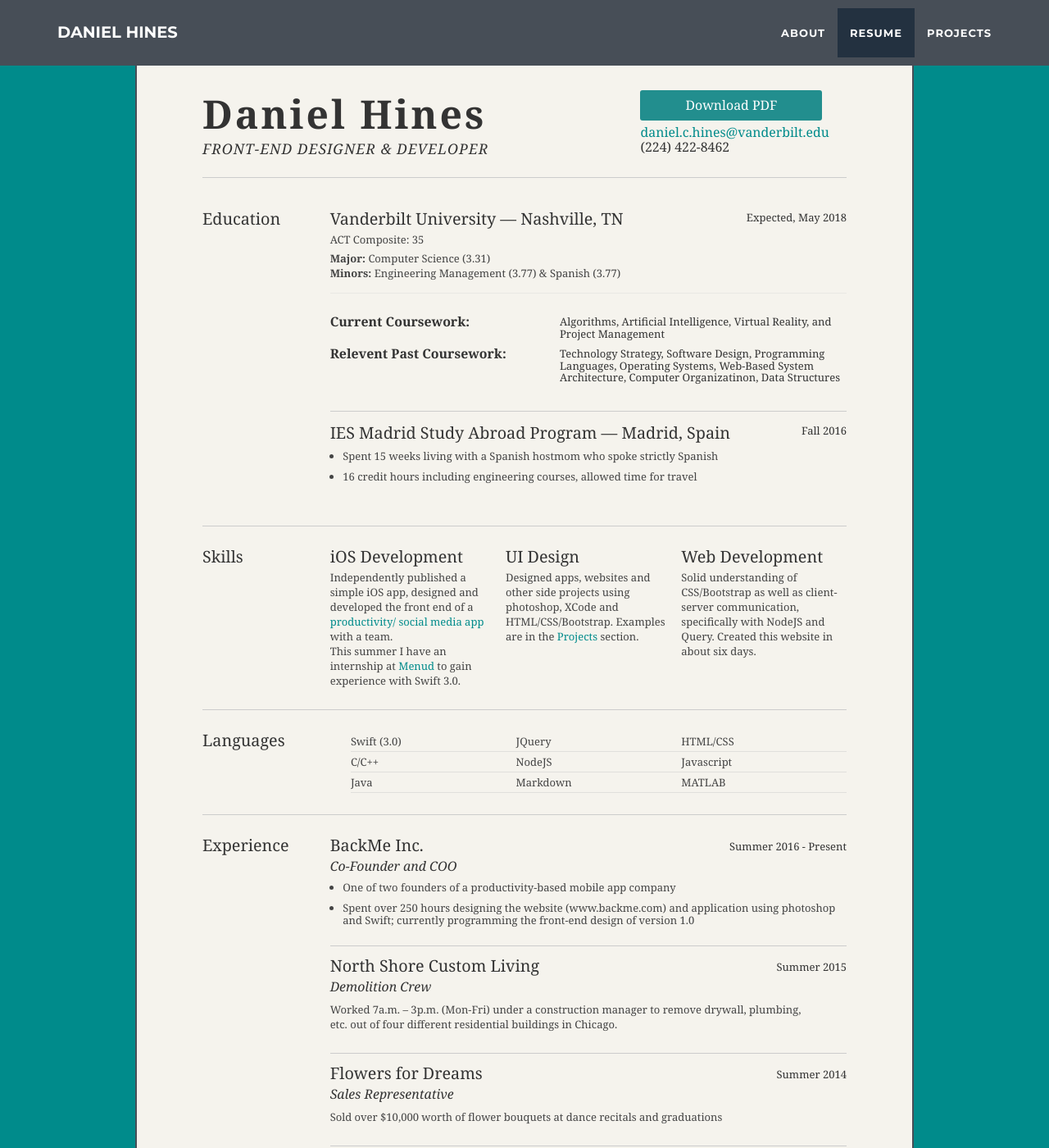
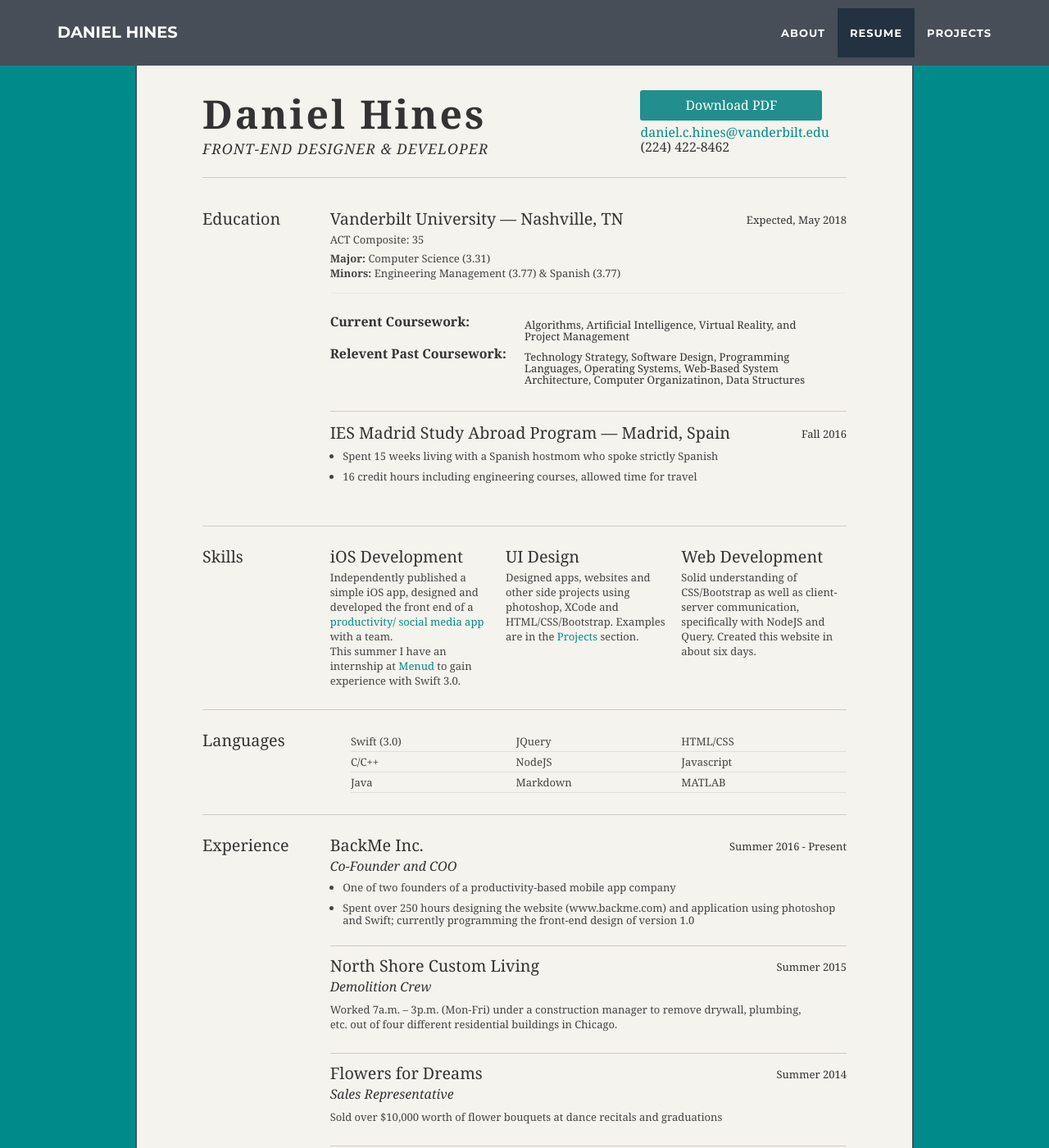
Before and after one commit to danielchines/danielchines.github.io, a Jekyll site: the page built from index.html, in a window 1280 px wide and 1400 px high, scrolled down 1646 px. Shown: the whole window at 82% size. Built offline with Jekyll 4.4.1, drawn with Linux system fonts in a browser that asks for light colours.

Commit message:
Update resume.css

```diff
--- a/_includes/css/resume.css
+++ b/_includes/css/resume.css
@@ -47,14 +47,14 @@ a#pdf:hover { background: #222; }
 #inner .yui-gf div.first{width:15%;}
 
 /* //-- Education -- */
-#bd .education h4 { position: absolute; top: 0.1em; right: 0 }
+#bd .education h4 { position: absolute; top: 0.35em; right: 0 }
 #bd .education { position: relative; margin-bottom: 1em; padding-bottom: 1em; border-bottom: 1px solid #ccc; }
 #bd li.education { margin: 0 0 10px 1.2em; line-height: 15px; padding: 0; list-style-type: disc; border-bottom: none; }
 #bd .education.last { border-bottom: none; margin-bottom: 2em; padding-bottom: 0px; }
 .education ul { margin-top: 0.75em; }
 .coursework { position: relative; margin-bottom: 1em; padding-bottom: 1em; margin-top: 2em; }
 .education .coursework h3 { width: 222px; float: left; font-weight: bold; }
-.education .coursework h4 { position: absolute; right: 20px; width: 350px; }
+.education .coursework h4 { position: absolute; padding-right: 39px; width: 393px; }
 .coursework .last { padding-bottom: 4em; }
 
 /* //-- Experience/Jobs -- */
```
